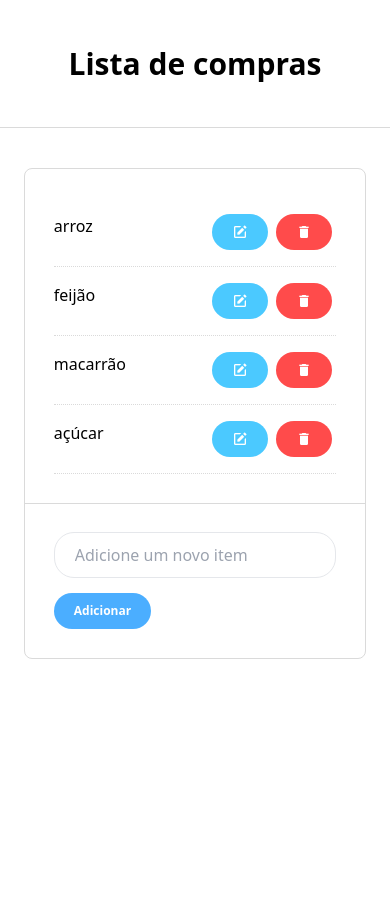
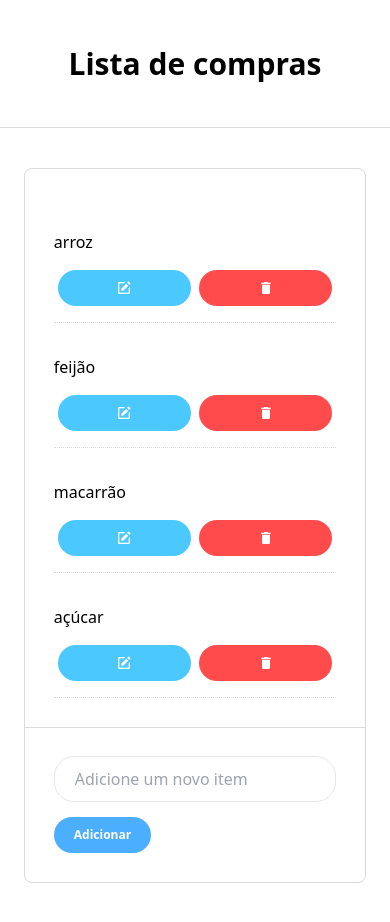
Before and after one commit to jeffreyalvr/lista-compras, a React (Vite) app: page / in a window 390 px wide. Before the commit the page ends 844 px from the top, so only its background shows below. Built offline with nearby package versions, Linux system fonts and the light colour scheme.

Commit message:
Altera um pouco o design para dispositivos menores

```diff
--- a/src/components/Box/index.jsx
+++ b/src/components/Box/index.jsx
@@ -150,20 +150,22 @@ const Box = () => {
         ) : (
           lista.map((item) => (
             <div
-              className="py-4 border-dotted border-b border-[#dadada] flex justify-between"
+              className="py-4 border-dotted border-b border-[#dadada] flex flex-col sm:flex-row justify-between"
               key={item.id}
             >
-              <div className="flex overflow-hidden">{item.nome}</div>
-              <div className="flex justify-between max-w-[140px]">
+              <div className="flex overflow-hidden py-4 sm:py-0">
+                {item.nome}
+              </div>
+              <div className="flex md:max-w-[140px]">
                 <button
                   onClick={() => handleEditarItem(item.id)}
-                  className="bg-[#4bc9ff] outline-1 text-xs font-bold	hover:bg-[#6cd3ff] text-white rounded-[1.25rem] py-[0.625rem] px-[1.25rem] mx-1 w-auto box-content align-middle"
+                  className="bg-[#4bc9ff] outline-1 text-xs font-bold hover:bg-[#6cd3ff] w-[50%] text-white rounded-[1.25rem] py-[0.625rem] px-[1.25rem] mx-1 box-content flex flex-col justify-content items-center"
                 >
                   <img src={icon_edit} alt="editar" title="editar" />
                 </button>
                 <button
                   onClick={() => handleRemoverItem(item.id)}
-                  className="bg-[#ff4b4b] outline-1 text-xs font-bold	hover:bg-[#ff6262] text-white rounded-[1.25rem] py-[0.625rem] px-[1.25rem] mx-1 w-auto box-content align-middle"
+                  className="bg-[#ff4b4b] outline-1 text-xs font-bold hover:bg-[#ff6262] w-[50%] text-white rounded-[1.25rem] py-[0.625rem] px-[1.25rem] mx-1 box-content flex flex-col justify-content items-center"
                 >
                   <img src={icon_delete} alt="excluir" title="excluir" />
                 </button>
```
